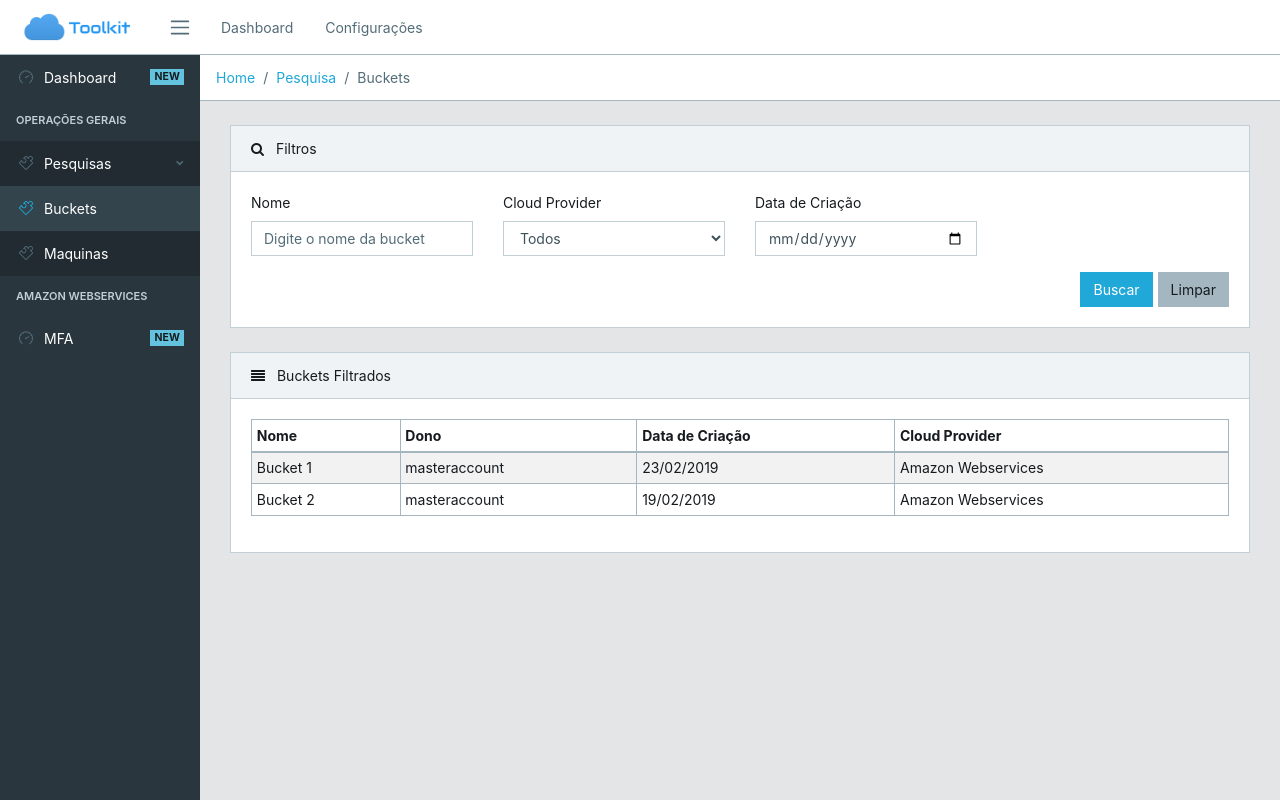
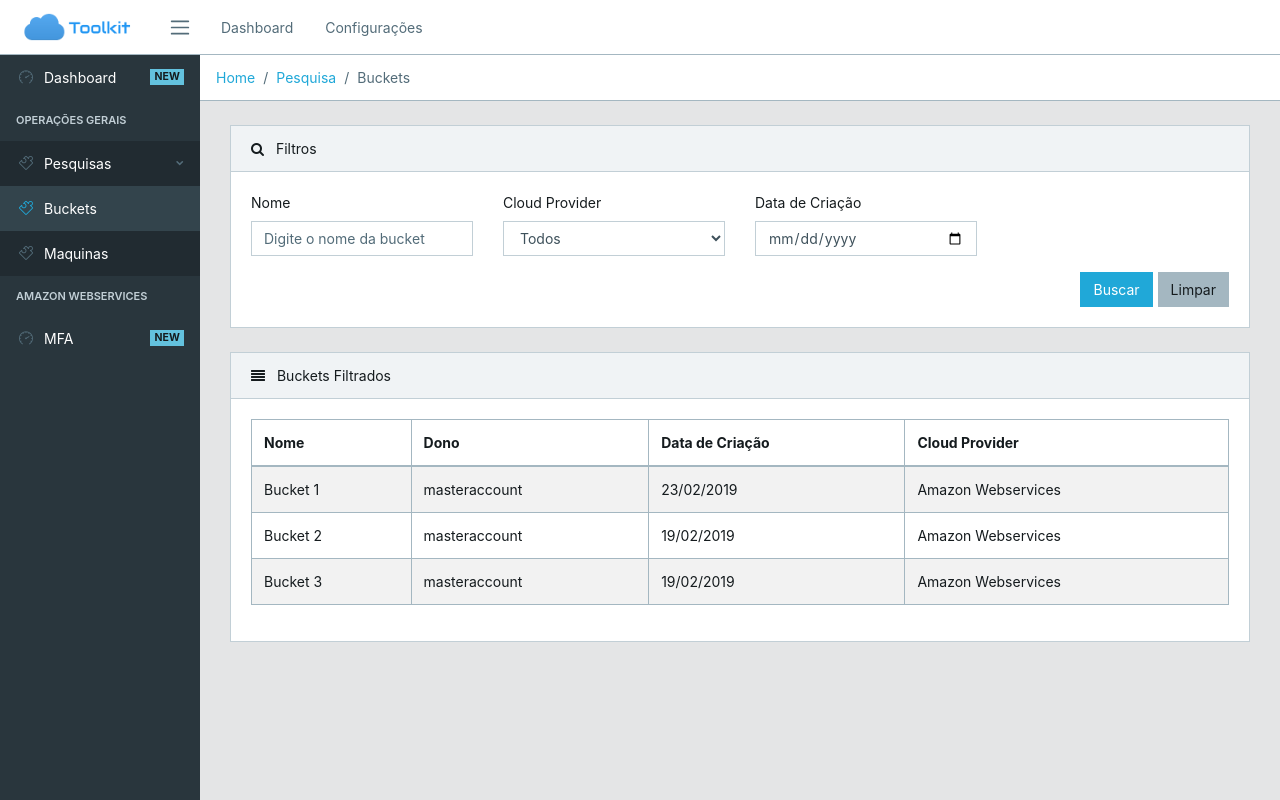
Before and after one commit to ribeiro-rodrigo-exemplos/toolkit, a React (Create React App) app: page /find/buckets in a window 1280 px wide. Built offline with nearby package versions, Linux system fonts and the light colour scheme.

Commit message:
mudando tamanho da tabela do bucket

```diff
--- a/src/views/pages/find/Buckets/Buckets.tsx
+++ b/src/views/pages/find/Buckets/Buckets.tsx
@@ -64,7 +64,7 @@ export default () => (
                         <i className="fa fa-align-justify"></i> Buckets Filtrados
                     </CardHeader>
                     <CardBody>
-                        <Table responsive bordered striped hover size="sm">
+                        <Table responsive bordered striped hover size="md">
                             <thead>
                                 <tr>
                                     <th>Nome</th>
@@ -86,6 +86,12 @@ export default () => (
                                     <td>19/02/2019</td>
                                     <td>Amazon Webservices</td>
                                 </tr>
+                                <tr>
+                                    <td>Bucket 3</td>
+                                    <td>masteraccount</td>
+                                    <td>19/02/2019</td>
+                                    <td>Amazon Webservices</td>
+                                </tr>
                             </tbody>
                         </Table>
                     </CardBody>
```
